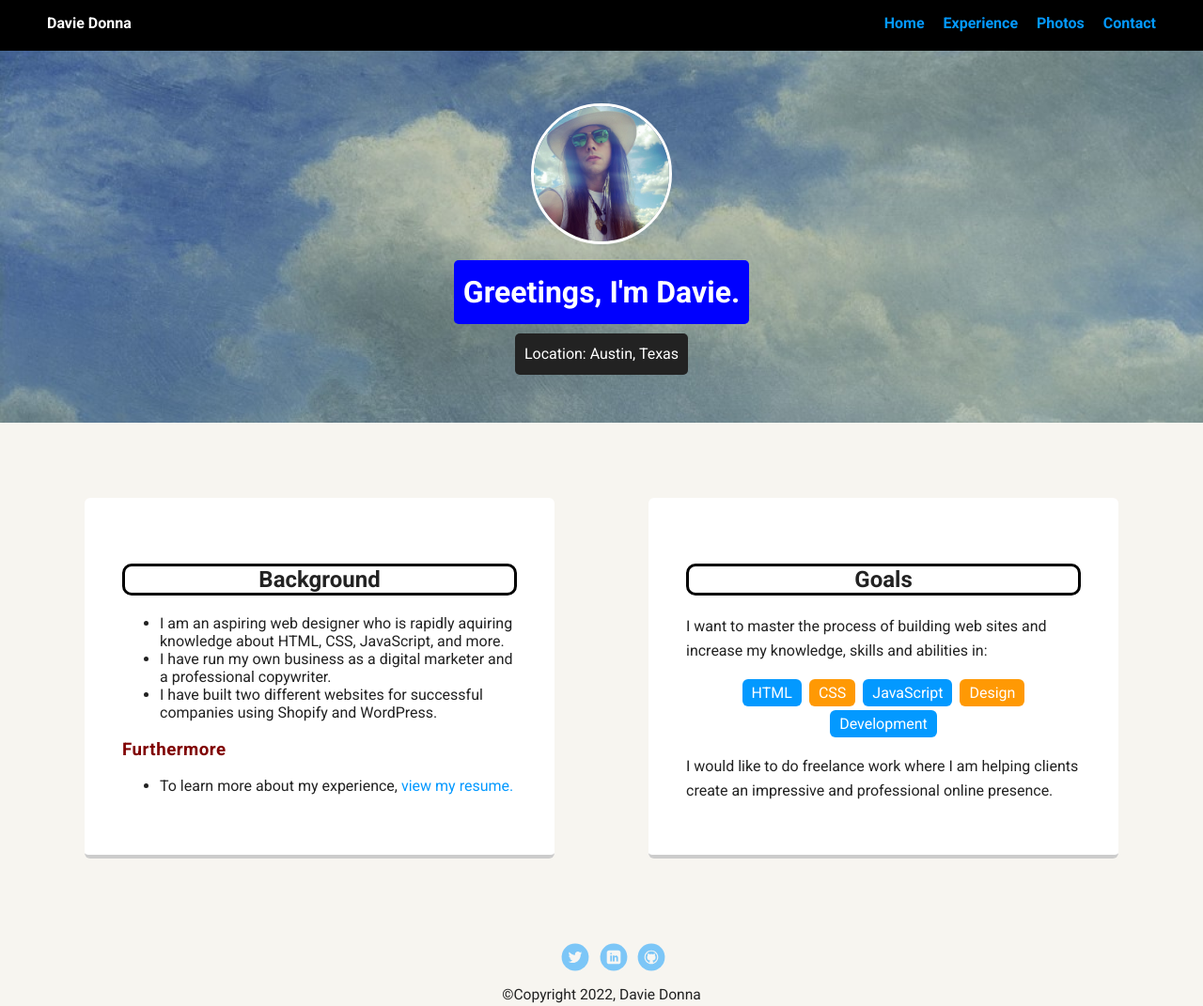
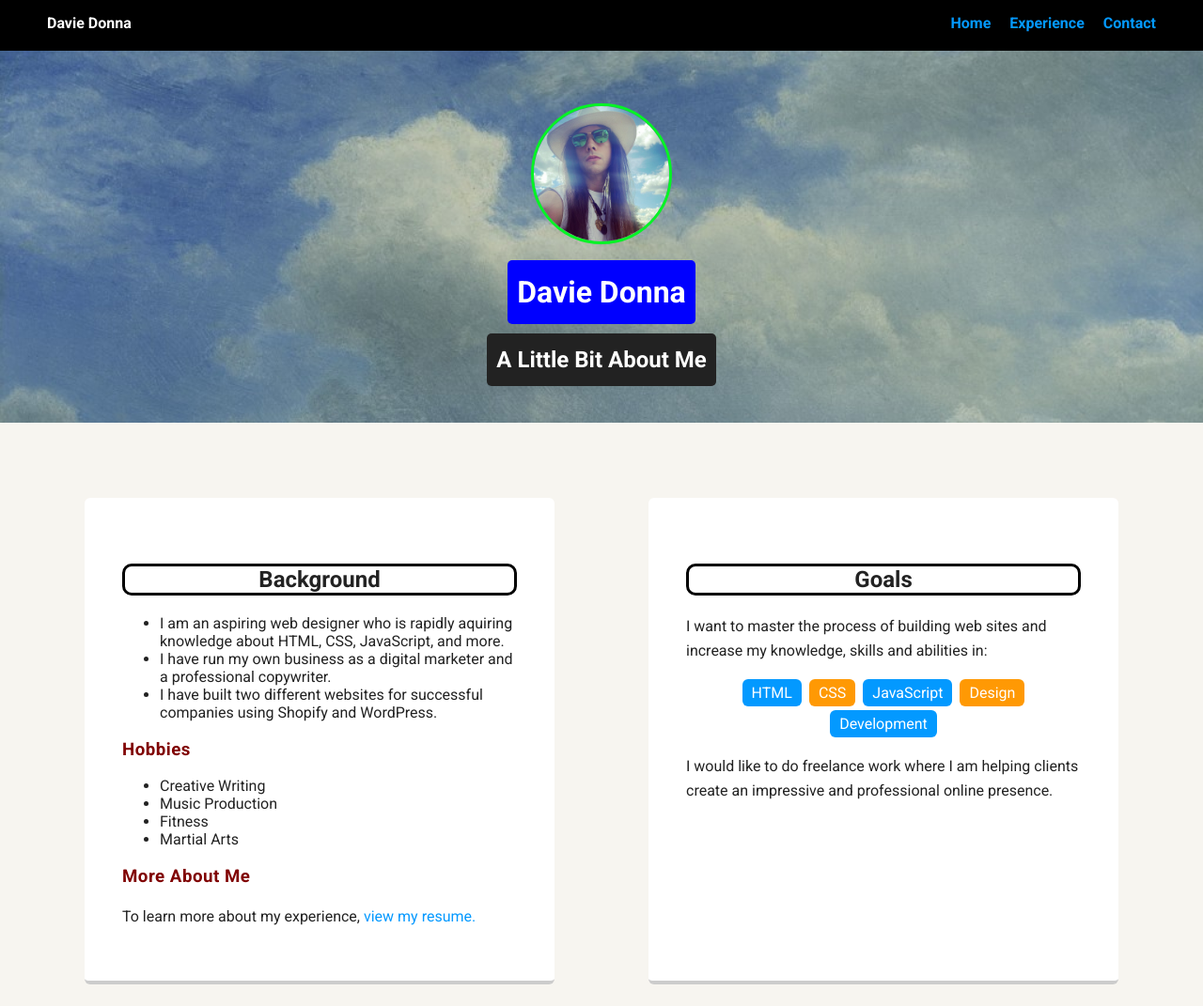
Before and after one commit to DavieDonna/Project1, a plain HTML site: page index.html in a window 1280 px wide. Shown: the top 1071 px of the page at 94% size. Drawn offline with Linux system fonts and the light colour scheme; a web font is replaced by a local one.

Commit message:
Final major updates

```diff
--- a/index.html
+++ b/index.html
@@ -5,7 +5,8 @@
   <title>Davie Donna's Profile</title>
   <meta name="viewport" content="width=device-width, initial-scale=1.0">
   <link rel="stylesheet" href="styles.css">
-  <link href="https://fonts.googleapis.com/css?family=Muli%7CRoboto:400,300,500,700,900" rel="stylesheet"></head>
+  <link href="https://fonts.googleapis.com/css?family=Muli%7CRoboto:400,300,500,700,900" rel="stylesheet">
+</head>
   <body>
 
       <nav class="main-nav">
@@ -13,32 +14,38 @@
             <li class="name">Davie Donna</li>
             <li><a href="index.html">Home</a></li>
             <li><a href="resume.html">Experience</a></li>
-            <li><a href="#">Photos</a></li>
-            <li><a href="#">Contact</a></li>
+            <li><a href="contact.html">Contact</a></li>
           </ul>
       </nav>
 
     <header>
       <img src="images/profile-pic.jpeg" alt="Davie Donna, Copywriter and Web Developer" class="profile-image">
-      <h1 class="tag name">Greetings, I'm Davie.</h1>
-      <p class="tag location">Location: Austin, Texas</p>
+      <h1 class="tag name">Davie Donna</h1>
+      <h2 class="tag about">A Little Bit About Me</h2>
     </header>
 
     <main class="flex">
-      <div class="card">
+      <section class="card">
         <h2 class="card-title">Background</h2>
         <ul>
           <li>I am an aspiring web designer who is rapidly aquiring knowledge about HTML, CSS, JavaScript, and more.</li>
           <li>I have run my own business as a digital marketer and a professional copywriter.</li>
           <li>I have built two different websites for successful companies using Shopify and WordPress.</li>
         </ul>
-        <h3>Furthermore</h3>
+
+        <h3>Hobbies</h3>
         <ul>
-          <li>To learn more about my experience, <a href="resume.html">view my resume.</a></li>
+          <li>Creative Writing</li>
+          <li>Music Production</li>
+          <li>Fitness</li>
+          <li>Martial Arts</li>
         </ul>
-      </div>
 
-      <div class="card">
+        <h3>More About Me</h3>
+          <p>To learn more about my experience, <a href="resume.html">view my resume.</a></p>
+      </section>
+
+      <section class="card">
         <h2 class="card-title">Goals</h2>
         <p>I want to master the process of building web sites and increase my knowledge, skills and abilities in:</p>
         <ul class="skills">
@@ -49,7 +56,7 @@
           <li>Development</li>
         </ul>
         <p>I would like to do freelance work where I am helping clients create an impressive and professional online presence.</p>
-      </div>
+      </section>
 
     </main>
     <footer>
--- a/styles.css
+++ b/styles.css
@@ -54,7 +54,7 @@ a:hover {
 
 header {
   text-align: center;
-  background: url('images/Header\ IMG.jpeg') no-repeat top center ;
+  background: url('images/header-img.jpeg') no-repeat top center ;
   background-size: cover;
   overflow: hidden;
   padding-top: 60px;
@@ -67,7 +67,7 @@ header .profile-image {
   width: 150px;
   height: 150px;
   border-radius: 50%;
-  border: 3px solid white;
+  border: 3px solid rgb(6, 243, 38);
   transition: all .5s;
 }
 header .profile-image:hover {
@@ -81,7 +81,7 @@ header .profile-image:hover {
   display: table;
   margin: 10px auto;
 }
-.location {
+.about {
   background-color: #222;
   color: white;
 }
```
Also changed, not shown: contact.html (added, +48 -0 lines), resume.html (+15 -4 lines), images/header-img.jpeg (renamed from images/Header IMG.jpeg), images/med-missionary.jpeg (added), images/wholeness.jpeg (added), 2 other files.
